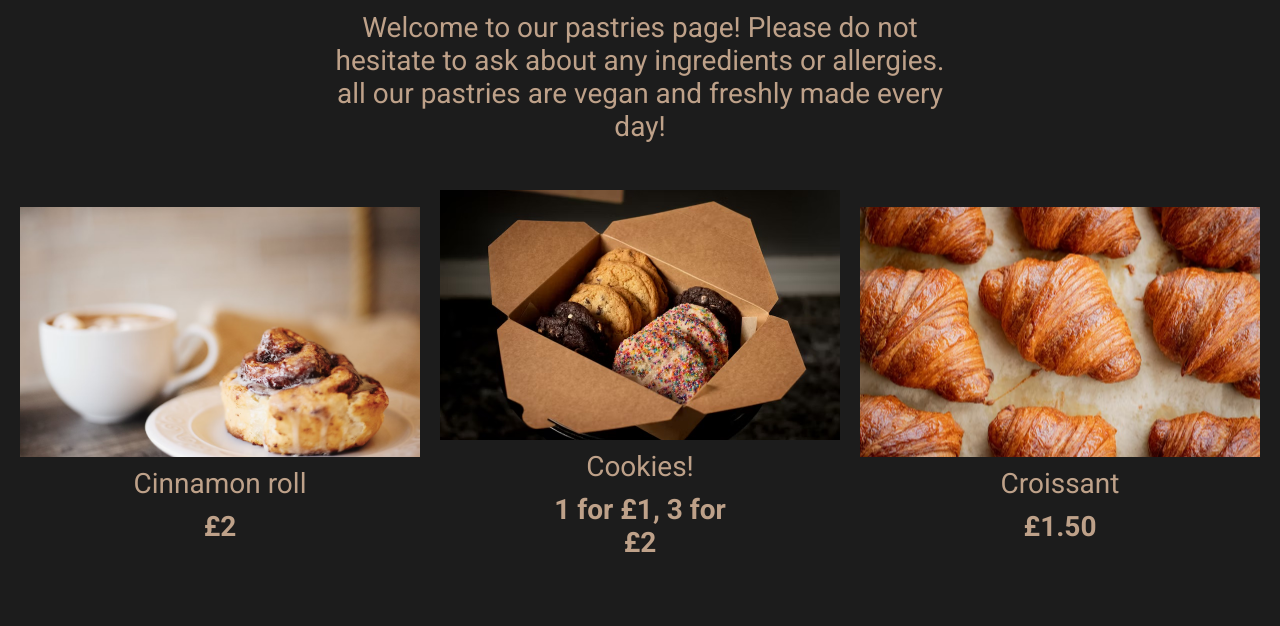
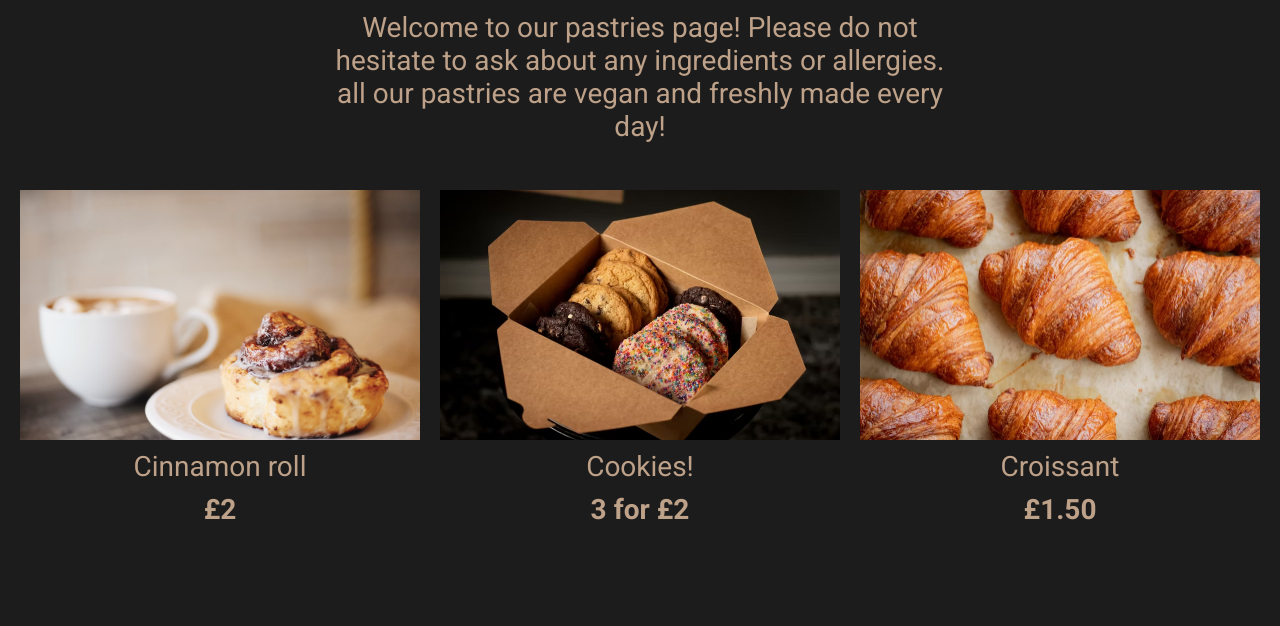
Before and after one commit to MalikTheCoder/coffee-shop, a plain HTML site: page pastries.html in a window 1280 px wide. Shown: the part 174-800 px from the top of the page. Drawn offline with Linux system fonts and the light colour scheme; a web font is replaced by a local one.

Commit message:
Fixed wider screens issue

```diff
--- a/pastries.html
+++ b/pastries.html
@@ -36,7 +36,7 @@
             <div class="menu-item">
                 <img src="cookies.jpeg" alt="A picture of cookies">
                 <p class="menu-item-title">Cookies!</p>
-                <p class="menu-item-price">1 for £1, 3 for £2</p>
+                <p class="menu-item-price">3 for £2</p>
             </div>
             <div class="menu-item">
                 <img src="croissant.jpeg" alt="A picture of a croissant">
@@ -49,8 +49,13 @@
       <br>
       <br>
       <br>
-
-     <br>
+      <br>
+      <br>
+      <br>
+      <br>
+      <br>
+      <br>
+      <br>
 
      <div class="footer">
       <div class="container">
```
Also changed, not shown: about.html (+10 -1 lines), contact.html (+10 -3 lines), drinks.html (+9 -4 lines).
